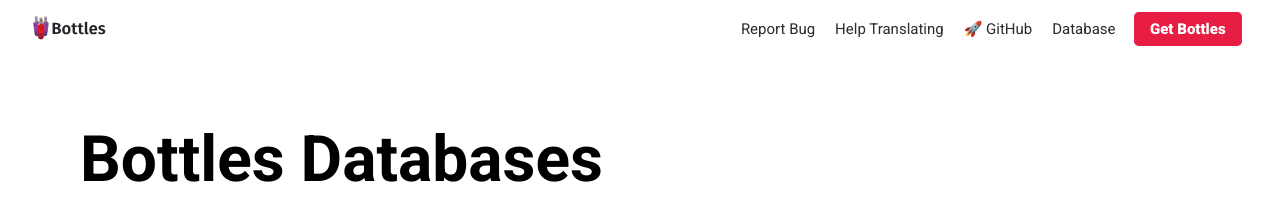
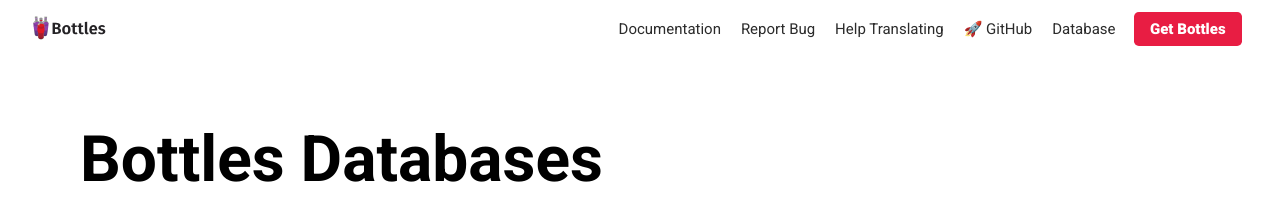
Before and after one commit to bottlesdevs/website, a Jekyll site: the page built from database.md, in a window 1280 px wide. Shown: the top 213 px of the page. Built offline with Jekyll 4.4.1, drawn with Linux system fonts in a browser that asks for light colours.

Commit message:
Update nav.html

```diff
--- a/_includes/nav.html
+++ b/_includes/nav.html
@@ -2,6 +2,7 @@
   <a class="brand" href="/">
     <img src="{{ site.logo }}" title="Bottles" />
   </a>
+  <a href="https://docs.usebottles.com">Documentation</a>
   <a href="https://github.com/bottlesdevs/Bottles/issues/new/choose">Report Bug</a>
   <a href="https://hosted.weblate.org/engage/bottles/">Help Translating</a>
   <a href="https://github.com/bottlesdevs">🚀 GitHub</a>
```
